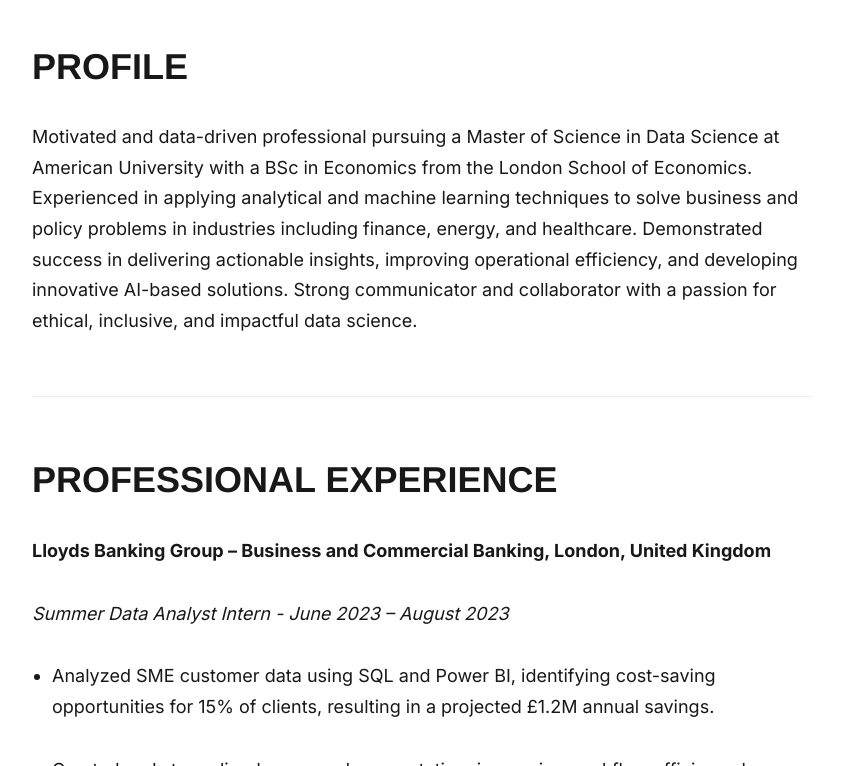
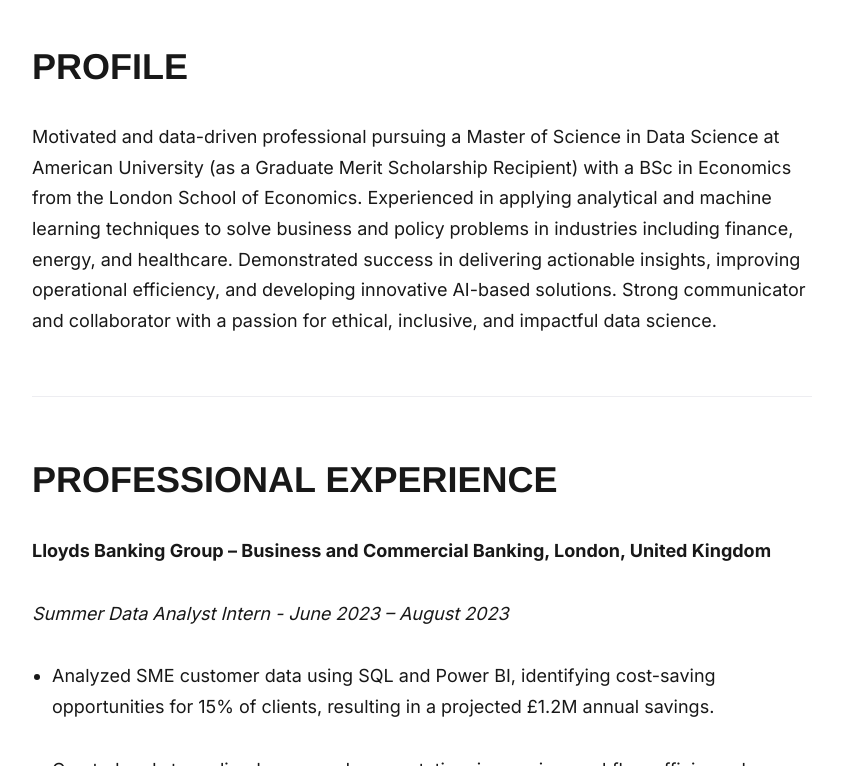
Before and after one commit to erica-prog/hilton_website, a Jekyll site: the page built from _pages/about.md, in a window 1280 px wide and 900 px high, scrolled down 687 px, cut to the strip 134-900 px from the top of the window. Shown: the whole strip, without its empty margins (218-1061 px from the left). Built offline with Jekyll 4.4.1, drawn with Linux system fonts in a browser that asks for light colours; nearby versions of some CDN libraries; some web fonts are replaced; some of the changed text lies outside the part shown.

Commit message:
change text in about me section

```diff
--- a/_pages/about.md
+++ b/_pages/about.md
@@ -6,7 +6,7 @@
 ---
 
 # PROFILE
-Motivated and data-driven professional pursuing a Master of Science in Data Science at American University with a BSc in Economics from the London School of Economics. Experienced in applying analytical and machine learning techniques to solve business and policy problems in industries including finance, energy, and healthcare. Demonstrated success in delivering actionable insights, improving operational efficiency, and developing innovative AI-based solutions. Strong communicator and collaborator with a passion for ethical, inclusive, and impactful data science.
+Motivated and data-driven professional pursuing a Master of Science in Data Science at American University (as a Graduate Merit Scholarship Recipient) with a BSc in Economics from the London School of Economics. Experienced in applying analytical and machine learning techniques to solve business and policy problems in industries including finance, energy, and healthcare. Demonstrated success in delivering actionable insights, improving operational efficiency, and developing innovative AI-based solutions. Strong communicator and collaborator with a passion for ethical, inclusive, and impactful data science.
 
 ***
 # PROFESSIONAL EXPERIENCE
```
Also changed, not shown: other parts of _pages/about.md (+11 -2 lines).
